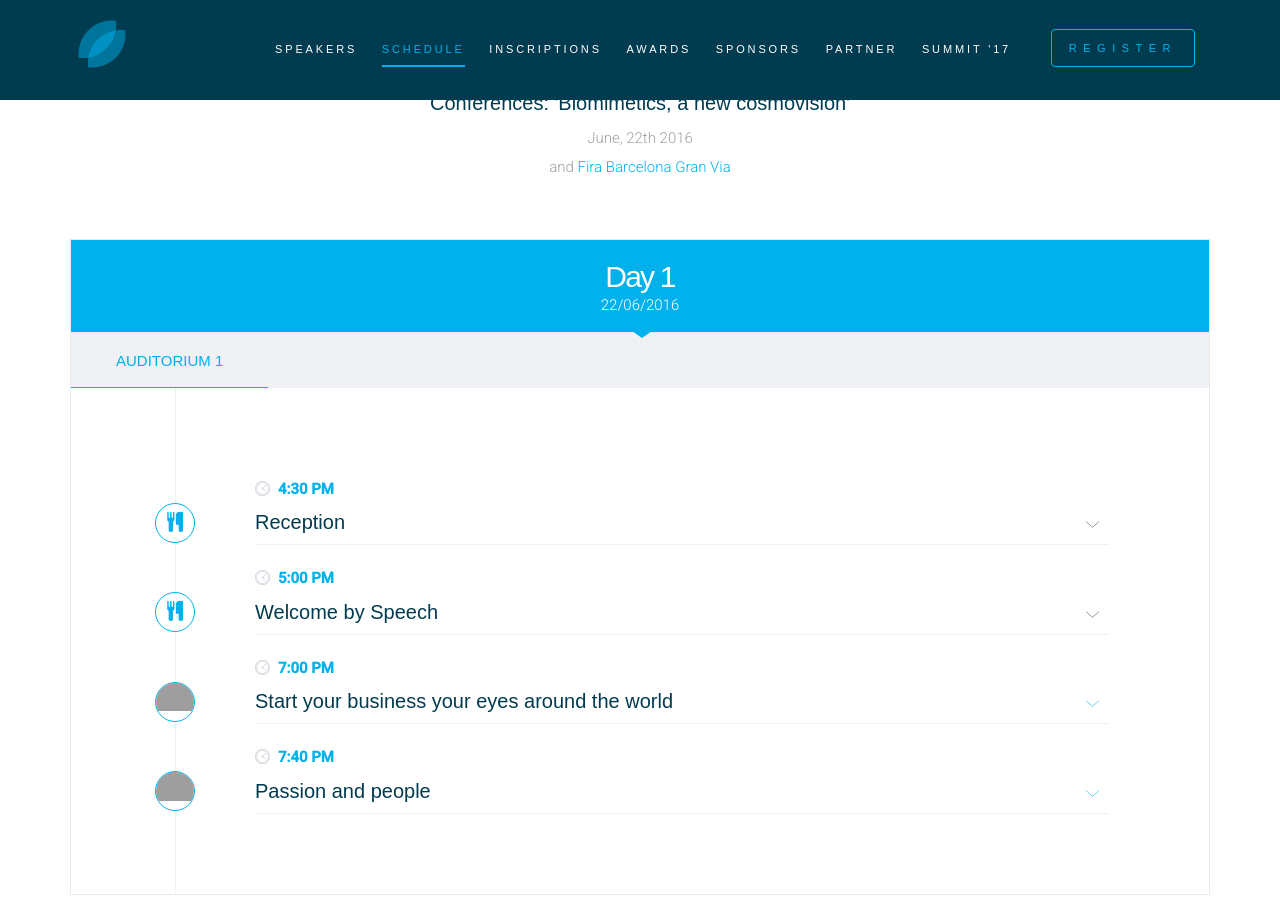
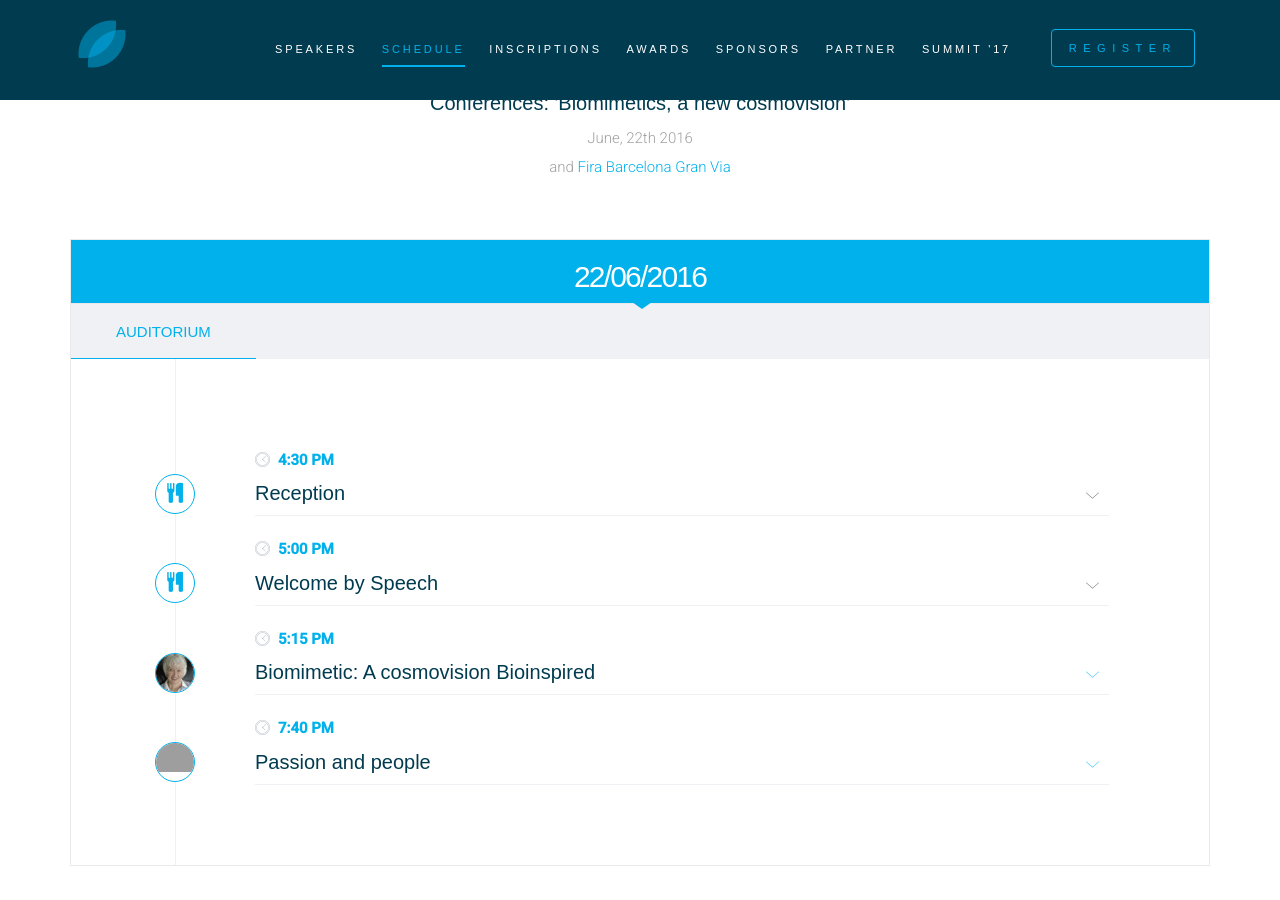
Before and after one commit to BiomimeticChallenges/biomimeticchallenges.github.io, a Jekyll site: the page built from index.html, in a window 1280 px wide and 900 px high, scrolled down 4665 px. Built offline with Jekyll 4.4.1, drawn with Linux system fonts in a browser that asks for light colours; nearby versions of some CDN libraries; some web fonts are replaced; library files that are not in the unit come from our copies; grey boxes are pictures that could not be loaded.

Commit message:
Creades les conferències.

```diff
--- a/_includes/schedule.html
+++ b/_includes/schedule.html
@@ -12,7 +12,7 @@
 
 				<!-- Navigation by day start -->
 				<ul class="nav nav-schedule">
-					<li class="active"><a href="#day1" data-toggle="tab"><h5 class="highlight">Day 1</h5><p class="text-alt">22/06/2016</p></a></li>
+					<li class="active"><a href="#day1" data-toggle="tab"><h5 class="highlight">22/06/2016</h5></a></li>
 				</ul>
 				<!-- Navigation by day end -->
 
@@ -24,7 +24,7 @@
 
 						<!-- Navigation by auditorium start -->
 						<ul class="nav nav-schedule">
-							<li class="active"><a href="#day1_auditorium1" data-toggle="tab">Auditorium 1</a></li>
+							<li class="active"><a href="#day1_auditorium1" data-toggle="tab">Auditorium</a></li>
 						</ul>
 						<!-- Navigation by auditorium start -->
 
@@ -64,16 +64,15 @@
 									<!-- Lecture start -->
 									<div class="panel schedule-item">
 										<div class="lecture-icon-wrapper">
-											<img src="assets/img/speakers/speaker1.jpg" alt="" class="img-responsive">
+											<img src="assets/img/speakers/elisabeth-sahtouris-wbcha.jpg" alt="" class="img-responsive">
 										</div>
 										<a data-toggle="collapse" data-parent="#day1_auditorium1_timeline" href="#day1_auditorium1_time3" class="schedule-item-toggle collapsed">
-											<strong class="time highlight"><span class="icon icon-office-24"></span>7:00 PM</strong>
-											<h6 class="title">Start your business your eyes around the world<i class="icon icon-arrows-06"></i></h6>
+											<strong class="time highlight"><span class="icon icon-office-24"></span>5:15 PM</strong>
+											<h6 class="title">Biomimetic: A cosmovision Bioinspired<i class="icon icon-arrows-06"></i></h6>
 										</a>
 										<div id="day1_auditorium1_time3" class="panel-collapse collapse schedule-item-body">
 											<article>
-												<p class="description">Integer in eu. Quis id curabitur tellus est enim. Ut est ultrices. Vitae ad ut nunc quisquam interdum libero neque magna nonummy sapien sit. In sit lacus. Maecenas molestie fusce ut feugiat vestibulum dui mauris.</p>
-												<strong class="highlight speaker-name">Michael Lambert</strong>
+												<strong class="highlight speaker-name">Elisabeth Sahtouris</strong>
 											</article>
 										</div>
 									</div>
```
Also changed, not shown: _data/conferences.yml (added, +31 -0 lines).
